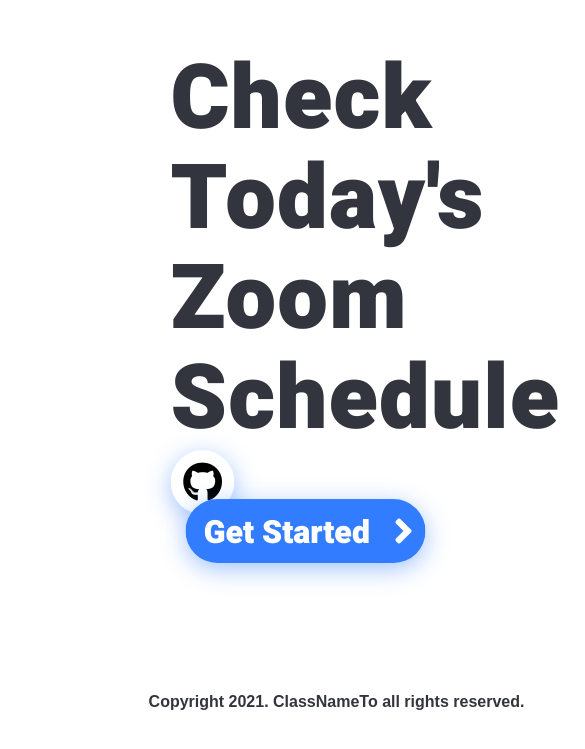
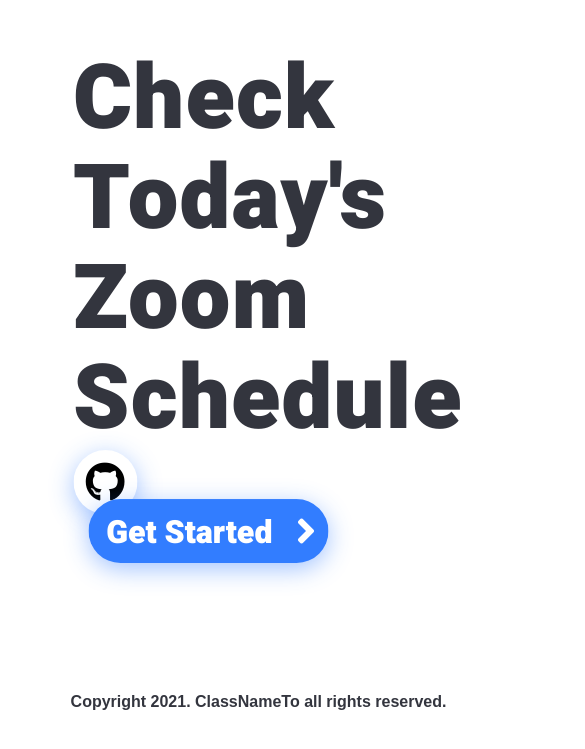
Before and after one commit to Classto/Frontend, a React (Create React App) app: page / in a window 390 px wide. Shown: the part 125-874 px from the top of the page, 585 px wide, since content can reach past the window. Built offline with nearby package versions, Linux system fonts and the light colour scheme.

Commit message:
fix(introduce): mobile position

```diff
--- a/src/introduce.css
+++ b/src/introduce.css
@@ -61,14 +61,15 @@
     margin-left: 8%; */
 }
 
-@media screen and (max-width: 700px) {
+@media screen and (max-width: 650px) {
     .introduce {
-        left: 30%;
+        left: 5%;
     }
     #copyright {
-        left: 10%;
+        text-align: center;
+        left: -10%;
     }
-    #m_icon_div {/* 저 대충 그 처음에 로드되는 스캐쥴과 나중에 생성되는거 나눠도 되나요 넹 마음대로 하셈 */
+    #m_icon_div {
         visibility: hidden;
     }
     #m_title {
```
